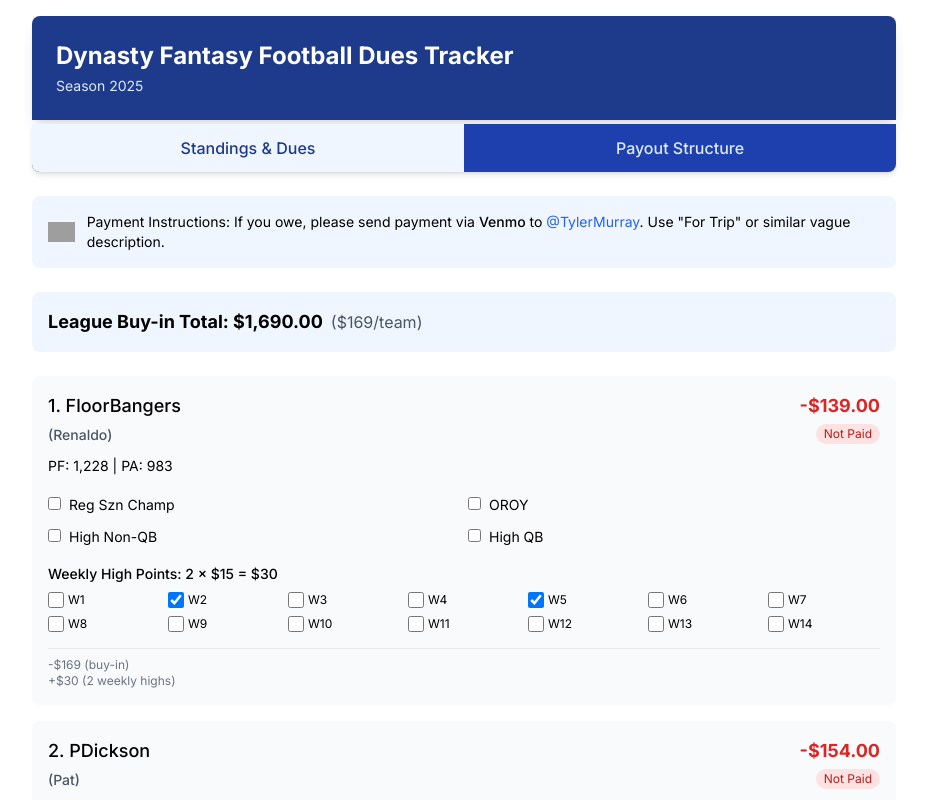
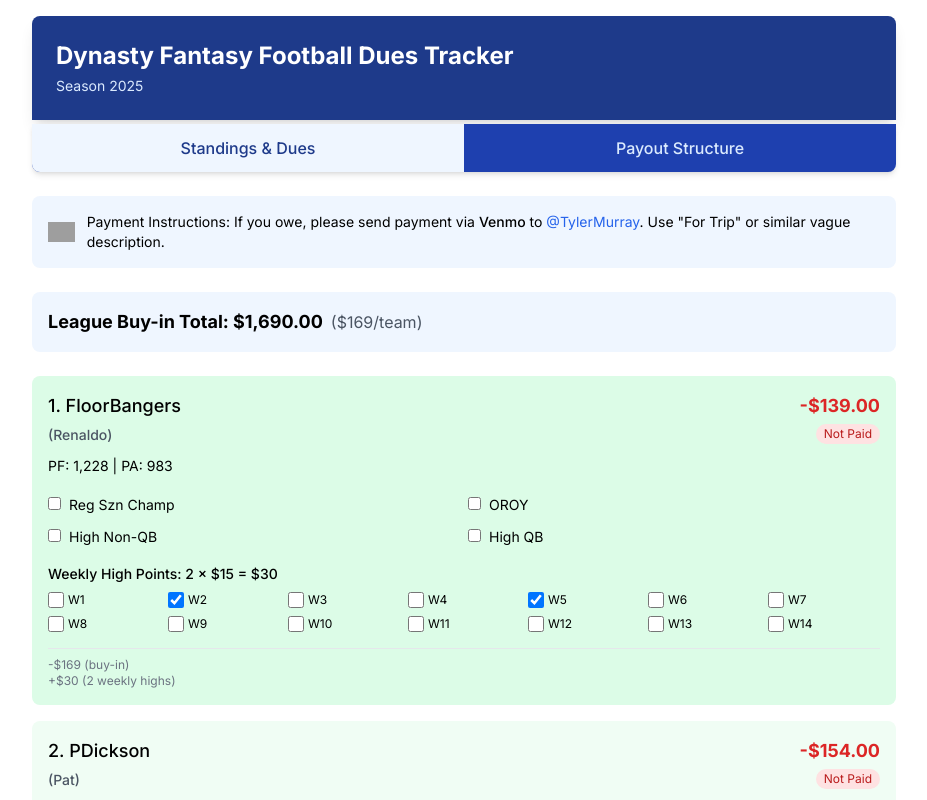
Before and after one commit to TyMurrayELM/fantasy-tracker, a Next.js app: page / in a window 1280 px wide. Shown: the top 800 px of the page, without its empty margins (176-1103 px from the left). Built offline with nearby package versions, Linux system fonts and the light colour scheme; grey boxes are pictures that could not be loaded.

Commit message:
Added color gradiants

```diff
--- a/app/page.js
+++ b/app/page.js
@@ -20,6 +20,21 @@ const TeamRow = ({
 }) => {
   const weeklyHighPoints = highWeeks.length;
 
+  // Determine background color based on position (gradient from green to red)
+  const getBackgroundColor = () => {
+    if (position === 1) return 'bg-green-100';
+    if (position === 2) return 'bg-green-50';
+    if (position === 3) return 'bg-lime-50';
+    if (position === 4) return 'bg-yellow-50';
+    if (position === 5) return 'bg-yellow-100';
+    if (position === 6) return 'bg-yellow-100';
+    if (position === 7) return 'bg-orange-50';
+    if (position === 8) return 'bg-orange-100';
+    if (position === 9) return 'bg-red-50';
+    if (position === 10) return 'bg-red-100';
+    return 'bg-gray-50';
+  };
+
   const calculateWinnings = () => {
     let total = -leagueConfig.buyIn;
     if (isFirstPlace) total += leagueConfig.firstPlace;
@@ -35,7 +50,7 @@ const TeamRow = ({
   const isSent = sentOwners.includes(owner);
 
   return (
-    <div className="p-3 sm:p-4 bg-gray-50 rounded-lg mb-3 sm:mb-4">
+    <div className={`p-3 sm:p-4 ${getBackgroundColor()} rounded-lg mb-3 sm:mb-4`}>
       {/* Team Header */}
       <div className="flex flex-col sm:flex-row sm:justify-between gap-2 sm:gap-0 mb-3 sm:mb-2">
         <h3 className="text-base sm:text-lg font-medium">
```
